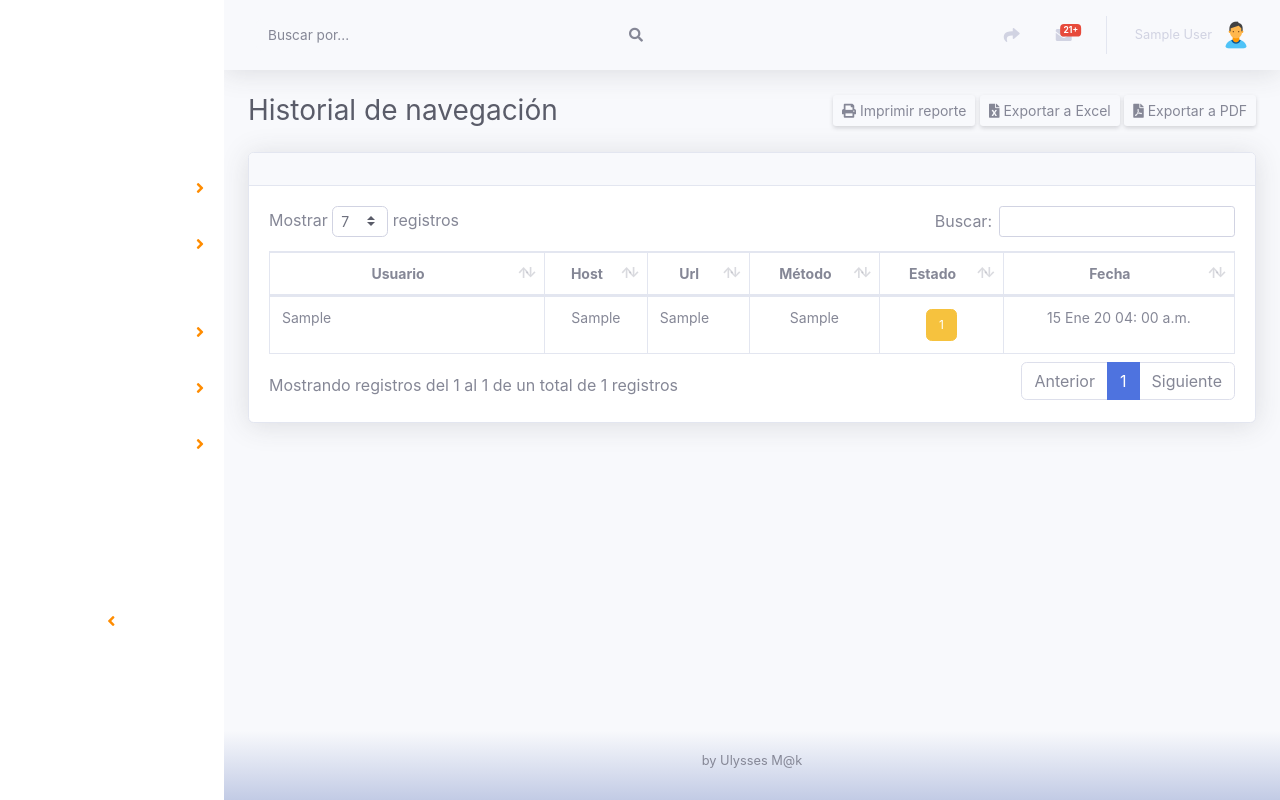
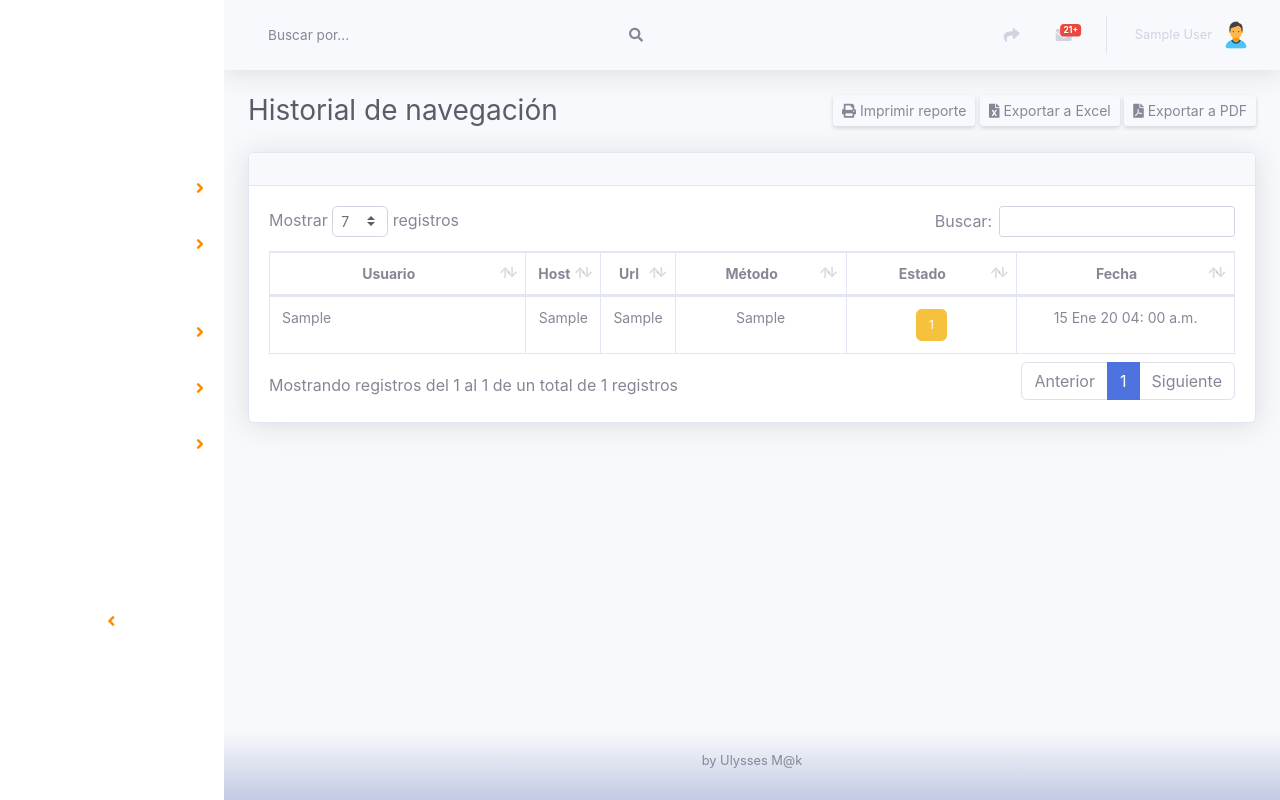
Before and after one commit to byosonet/webtooth, a Django app: page /service/list/navigation/ in a window 1280 px wide. Run offline with Django 3.2, Linux system fonts and the light colour scheme; a user stored in the database is signed in; tables that the repository leaves empty hold one stand-in row (values such as "Sample post"); some libraries are stand-ins or nearby versions.

Commit message:
fix width table

```diff
--- a/appGestionPacientes/templates/navigation/listaNavegacion.html
+++ b/appGestionPacientes/templates/navigation/listaNavegacion.html
@@ -46,11 +46,11 @@
 	      <tbody>
 	      	{% for nav in listaNavegacion %}
 	        <tr>
-	          <td style="width: 250px;">{{nav.userName|title}}</td>
+	          <td style="width: 240px;">{{nav.userName|title}}</td>
 	          <td style="text-align: center;">{{nav.host}}</td>
 	          <td>{{nav.path}}</td>
-	          <td style="text-align: center;">{{nav.method}}</td>
-			  <td style="text-align: center;">
+	          <td style="width: 150px;text-align: center;">{{nav.method}}</td>
+			  <td style="width: 150px;text-align: center;">
 				{% if nav.status == 200 %}
 				<span class="btn btn-success" style="font-size: 12px;"> {{nav.status}} </span>
 				{% elif nav.status == 500 %}
@@ -59,7 +59,7 @@
 				<span class="btn btn-warning" style="font-size: 12px;"> {{nav.status}} </span>
 				{% endif %}
 			  </td>
-			  <td style="text-align: center;">{{nav.eventTime}}</td>
+			  <td style="width: 200px;text-align: center;">{{nav.eventTime}}</td>
 	        </tr>
 	        {% endfor %}
 	      </tbody>
```
